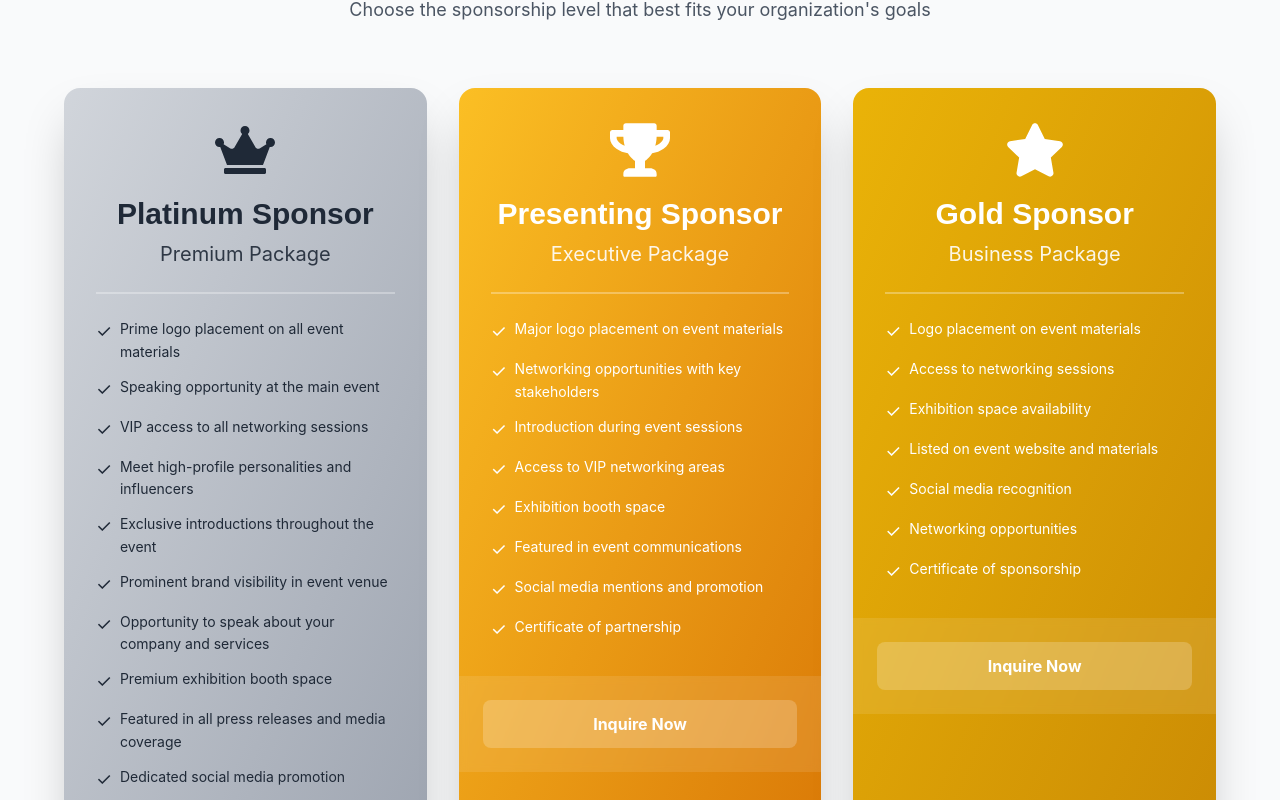
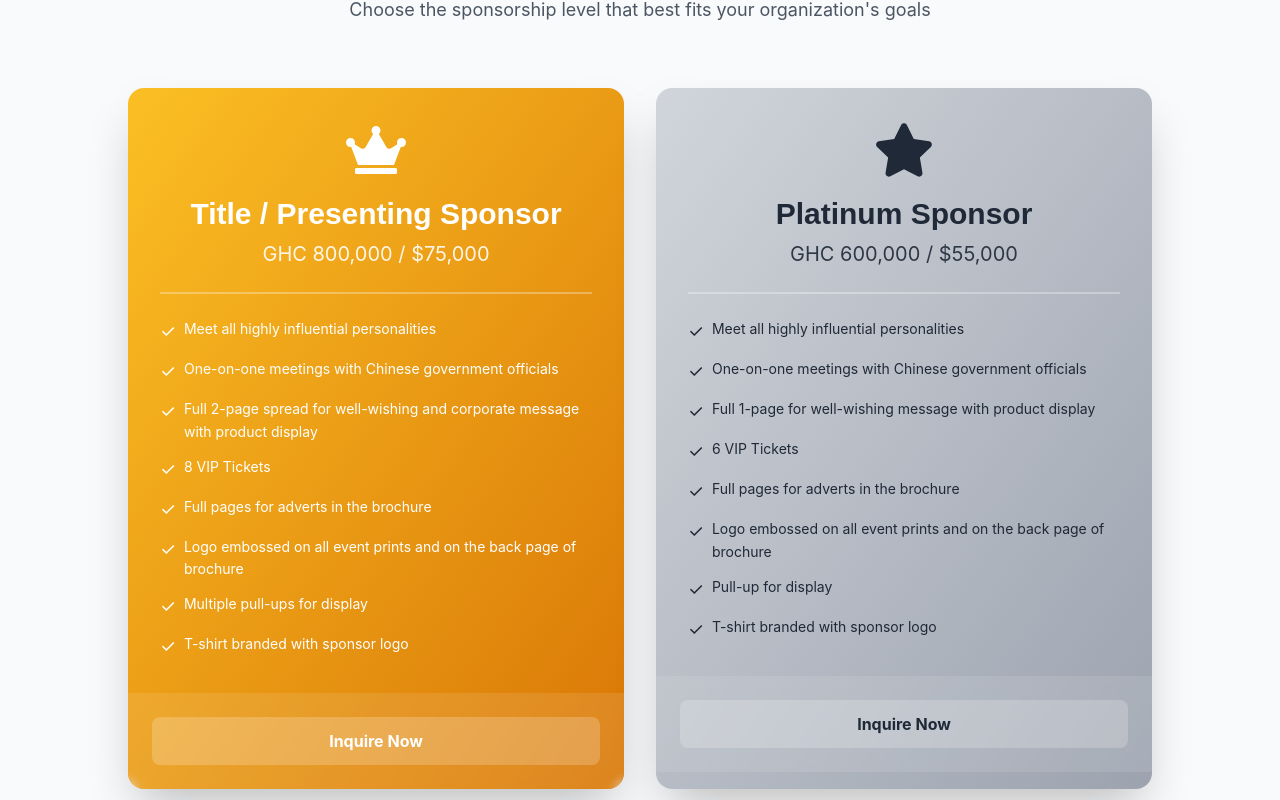
Before and after one commit to benardgomashie/romsjglobaltech, a Next.js app: page /sponsor in a window 1280 px wide. Shown: the part 1820-2620 px from the top of the page. Built offline with nearby package versions, Linux system fonts and the light colour scheme.

Commit message:
Update website with actual sponsorship information from BiFor 2026 proposal

```diff
--- a/app/contact/page.tsx
+++ b/app/contact/page.tsx
@@ -62,8 +62,8 @@ export default function ContactPage() {
     {
       icon: <FaPhone />,
       title: 'Phone',
-      details: '+233 XXX XXX XXX',
-      link: 'tel:+233XXXXXXXXX',
+      details: '+233 24 274 7033 / +233 24 475 5191',
+      link: 'tel:+233242747033',
     },
     {
       icon: <FaMapMarkerAlt />,
@@ -178,7 +178,7 @@ export default function ContactPage() {
                       value={formData.phone}
                       onChange={handleChange}
                       className="w-full pl-12 pr-4 py-3 border-2 border-gray-200 rounded-lg focus:border-golden focus:outline-none transition-colors"
-                      placeholder="+233 XXX XXX XXX"
+                      placeholder="+233 24 274 7033"
                     />
                   </div>
                 </div>
--- a/app/page.tsx
+++ b/app/page.tsx
@@ -284,6 +284,50 @@ export default function Home() {
         </div>
       </section>
 
+      {/* Partners Section */}
+      <section className="section-padding bg-white">
+        <div className="container-width">
+          <div className="text-center mb-12">
+            <h2 className="text-4xl md:text-5xl font-display font-bold text-royal-blue mb-4">
+              Our Partners
+            </h2>
+            <div className="w-24 h-1 bg-golden mx-auto mb-6"></div>
+            <p className="text-lg text-gray-600 max-w-3xl mx-auto">
+              In collaboration with leading organizations supporting BiFor 2026
+            </p>
+          </div>
+
+          <motion.div
+            className="grid grid-cols-2 md:grid-cols-3 lg:grid-cols-4 gap-8 items-center"
+            initial={{ opacity: 0, y: 20 }}
+            whileInView={{ opacity: 1, y: 0 }}
+            viewport={{ once: true }}
+          >
+            {[
+              'KGL Group',
+              'CDC',
+              'GCB',
+              'Stanbic Bank',
+              'Agricultural Development Bank (ADB)',
+              'Ghana Investment Promotion Centre (GIPC)',
+              'Diaspora Affairs (Office of the President)',
+              'Ministry of Trade and Agri-business'
+            ].map((partner, index) => (
+              <motion.div
+                key={index}
+                className="bg-gradient-to-br from-royal-blue to-navy text-white p-6 rounded-lg text-center hover:scale-105 transition-transform duration-300 shadow-lg"
+                initial={{ opacity: 0, scale: 0.9 }}
+                whileInView={{ opacity: 1, scale: 1 }}
+                viewport={{ once: true }}
+                transition={{ delay: index * 0.1 }}
+              >
+                <p className="font-semibold text-sm md:text-base">{partner}</p>
+              </motion.div>
+            ))}
+          </motion.div>
+        </div>
+      </section>
+
       {/* CTA Section */}
       <section className="section-padding bg-golden">
         <div className="container-width text-center">
--- a/app/sponsor/page.tsx
+++ b/app/sponsor/page.tsx
@@ -45,55 +45,37 @@ export default function SponsorPage() {
 
   const sponsorshipTiers = [
     {
-      name: 'Platinum Sponsor',
+      name: 'Title / Presenting Sponsor',
       icon: <FaCrown />,
-      color: 'from-gray-300 to-gray-400',
-      textColor: 'text-gray-800',
-      price: 'Premium Package',
+      color: 'from-golden to-mustard',
+      textColor: 'text-white',
+      price: 'GHC 800,000 / $75,000',
       benefits: [
-        'Prime logo placement on all event materials',
-        'Speaking opportunity at the main event',
-        'VIP access to all networking sessions',
-        'Meet high-profile personalities and influencers',
-        'Exclusive introductions throughout the event',
-        'Prominent brand visibility in event venue',
-        'Opportunity to speak about your company and services',
-        'Premium exhibition booth space',
-        'Featured in all press releases and media coverage',
-        'Dedicated social media promotion',
+        'Meet all highly influential personalities',
+        'One-on-one meetings with Chinese government officials',
+        'Full 2-page spread for well-wishing and corporate message with product display',
+        '8 VIP Tickets',
+        'Full pages for adverts in the brochure',
+        'Logo embossed on all event prints and on the back page of brochure',
+        'Multiple pull-ups for display',
+        'T-shirt branded with sponsor logo',
       ],
     },
     {
-      name: 'Presenting Sponsor',
-      icon: <FaTrophy />,
-      color: 'from-golden to-mustard',
-      textColor: 'text-white',
-      price: 'Executive Package',
+      name: 'Platinum Sponsor',
+      icon: <FaStar />,
+      color: 'from-gray-300 to-gray-400',
+      textColor: 'text-gray-800',
+      price: 'GHC 600,000 / $55,000',
       benefits: [
-        'Major logo placement on event materials',
-        'Networking opportunities with key stakeholders',
-        'Introduction during event sessions',
-        'Access to VIP networking areas',
-        'Exhibition booth space',
-        'Featured in event communications',
-        'Social media mentions and promotion',
-        'Certificate of partnership',
-      ],
-    },
-    {
-      name: 'Gold Sponsor',
-      icon: <FaStar />,
-      color: 'from-yellow-500 to-yellow-600',
-      textColor: 'text-white',
-      price: 'Business Package',
-      benefits: [
-        'Logo placement on event materials',
-        'Access to networking sessions',
-        'Exhibition space availability',
-        'Listed on event website and materials',
-        'Social media recognition',
-        'Networking opportunities',
-        'Certificate of sponsorship',
+        'Meet all highly influential personalities',
+        'One-on-one meetings with Chinese government officials',
+        'Full 1-page for well-wishing message with product display',
+        '6 VIP Tickets',
+        'Full pages for adverts in the brochure',
+        'Logo embossed on all event prints and on the back page of brochure',
+        'Pull-up for display',
+        'T-shirt branded with sponsor logo',
       ],
     },
   ]
@@ -208,7 +190,7 @@ export default function SponsorPage() {
             </p>
           </motion.div>
 
-          <div className="grid md:grid-cols-3 gap-8 max-w-6xl mx-auto">
+          <div className="grid md:grid-cols-2 gap-8 max-w-5xl mx-auto">
             {sponsorshipTiers.map((tier, index) => (
               <motion.div
                 key={index}
--- a/components/Footer.tsx
+++ b/components/Footer.tsx
@@ -87,7 +87,10 @@ export default function Footer() {
               </li>
               <li className="flex items-start text-sm">
                 <FaPhone className="text-golden mt-1 mr-3 flex-shrink-0" />
-                <span className="text-gray-300">+233 XXX XXX XXX</span>
+                <div className="text-gray-300">
+                  <div>+233 24 274 7033</div>
+                  <div>+233 24 475 5191</div>
+                </div>
               </li>
               <li className="flex items-start text-sm">
                 <FaMapMarkerAlt className="text-golden mt-1 mr-3 flex-shrink-0" />
```
Also changed, not shown: app/bifor2026/page.tsx (+62 -5 lines).
